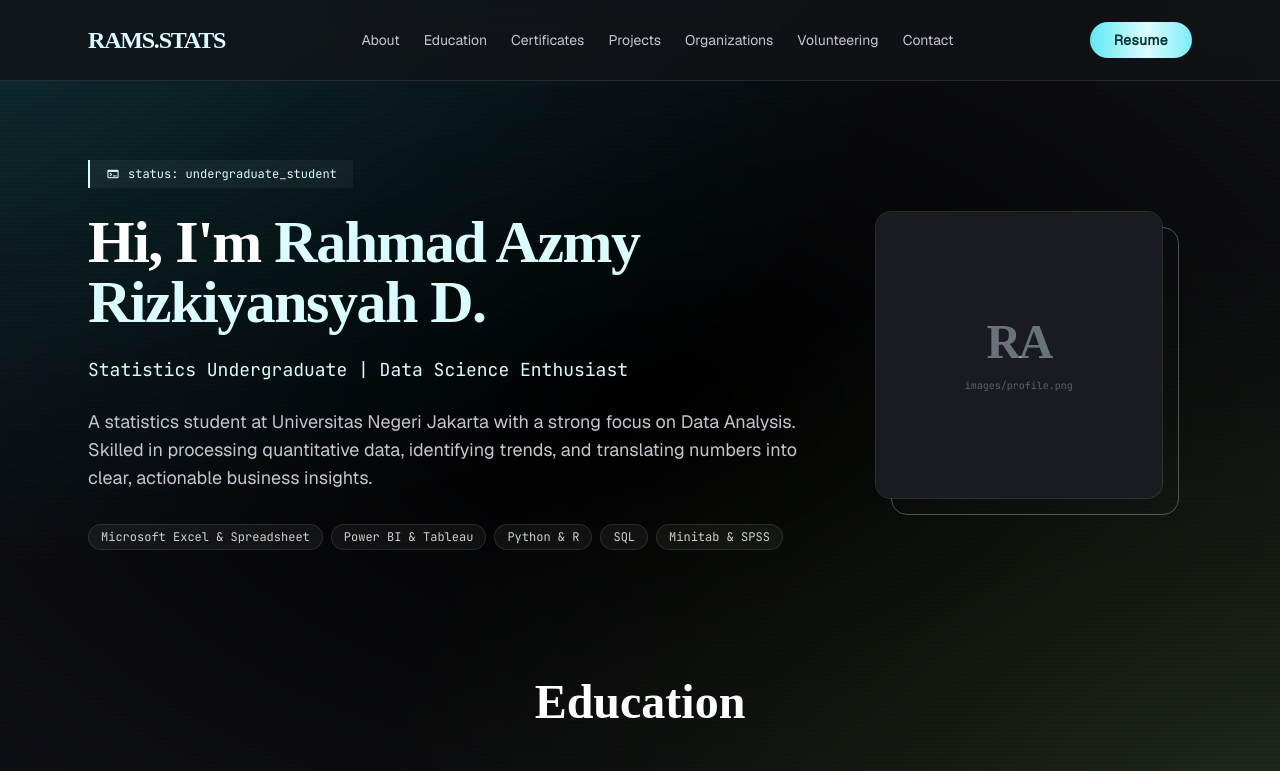
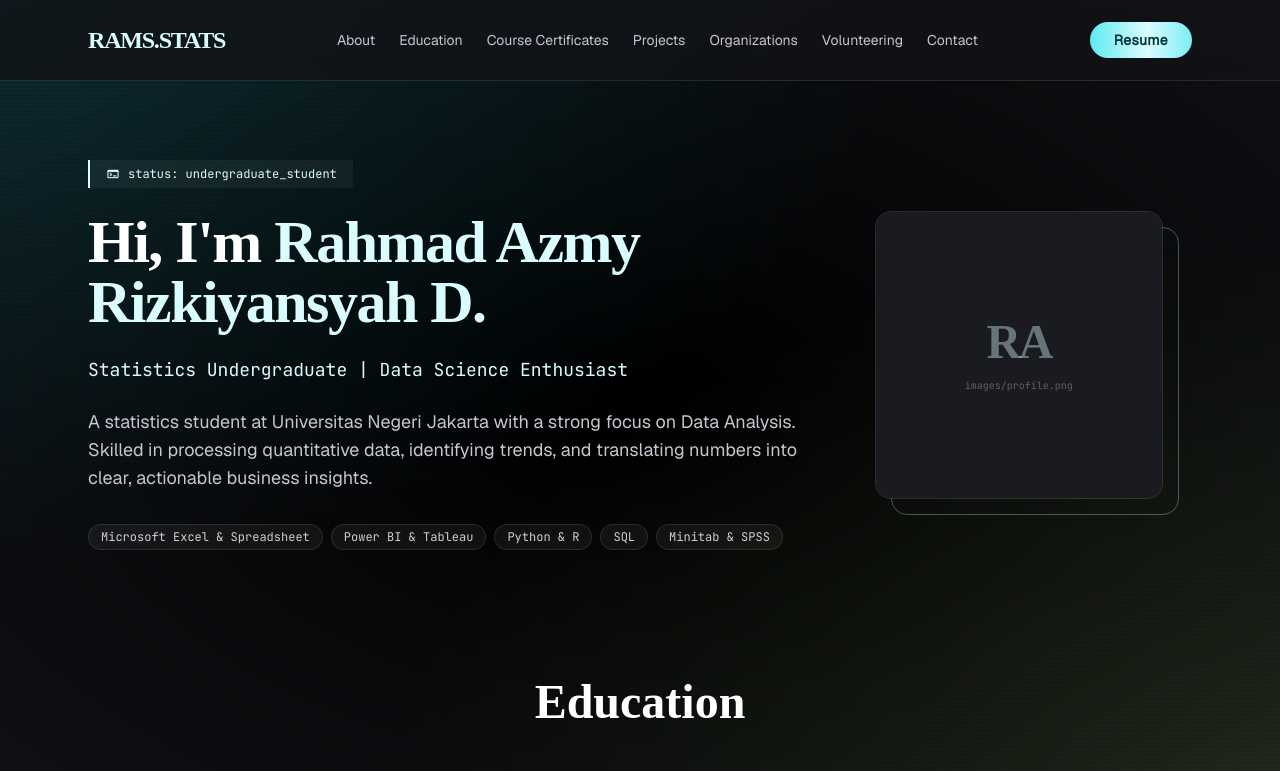
Before and after one commit to Rahzmy/Rahmad-Azmy_Portofolio, a plain HTML site: page index.html in a window 1280 px wide. Shown: the top 771 px of the page. Drawn offline with nearby package versions, Linux system fonts and the light colour scheme; a web font is replaced by a local one.

Commit message:
Update index.html

```diff
--- a/index.html
+++ b/index.html
@@ -43,7 +43,7 @@
             <nav class="hidden md:flex gap-4 lg:gap-6">
                 <a class="text-on-surface-variant hover:text-primary transition-colors text-sm font-medium" href="#about">About</a>
                 <a class="text-on-surface-variant hover:text-primary transition-colors text-sm font-medium" href="#education">Education</a>
-                <a class="text-on-surface-variant hover:text-primary transition-colors text-sm font-medium" href="#certificates">Certificates</a>
+                <a class="text-on-surface-variant hover:text-primary transition-colors text-sm font-medium" href="#certificates">Course Certificates</a>
                 <a class="text-on-surface-variant hover:text-primary transition-colors text-sm font-medium" href="#projects">Projects</a>
                 <a class="text-on-surface-variant hover:text-primary transition-colors text-sm font-medium" href="#organizations">Organizations</a>
                 <a class="text-on-surface-variant hover:text-primary transition-colors text-sm font-medium" href="#volunteering">Volunteering</a>
@@ -142,7 +142,6 @@
     <section id="certificates" class="py-16 px-6 max-w-5xl mx-auto reveal-on-scroll active">
         <h2 class="font-['Chivo'] text-3xl md:text-5xl font-black text-white text-center mb-12">Course Certificates</h2>
         <div class="grid grid-cols-1 md:grid-cols-2 gap-6">
-            <!-- Cert 1 -->
             <div class="glass-card p-6 rounded-xl border border-white/10 bg-white/5 flex gap-4 glow-hover">
                 <span class="material-symbols-outlined text-primary text-3xl">analytics</span>
                 <div>
@@ -152,7 +151,6 @@
                     <p class="text-xs font-['JetBrains_Mono'] text-primary/80 mt-2">Skills: Python, Exploratory Data Analysis</p>
                 </div>
             </div>
-            <!-- Cert 2 -->
             <div class="glass-card p-6 rounded-xl border border-white/10 bg-white/5 flex gap-4 glow-hover">
                 <span class="material-symbols-outlined text-primary text-3xl">monitoring</span>
                 <div>
@@ -162,7 +160,6 @@
                     <p class="text-xs font-['JetBrains_Mono'] text-primary/80 mt-2">Skills: Python (Programming Language)</p>
                 </div>
             </div>
-            <!-- Cert 3 -->
             <div class="glass-card p-6 rounded-xl border border-white/10 bg-white/5 flex gap-4 glow-hover">
                 <span class="material-symbols-outlined text-primary text-3xl">psychology</span>
                 <div>
@@ -172,7 +169,6 @@
                     <p class="text-xs font-['JetBrains_Mono'] text-primary/80 mt-2">Skills: Python, Data Modeling</p>
                 </div>
             </div>
-            <!-- Cert 4 -->
             <div class="glass-card p-6 rounded-xl border border-white/10 bg-white/5 flex gap-4 glow-hover">
                 <span class="material-symbols-outlined text-primary text-3xl">table_rows</span>
                 <div>
@@ -404,7 +400,7 @@
         <nav class="flex flex-col items-center justify-center flex-grow gap-6 text-center">
             <a class="text-primary text-xl font-bold" href="#about" onclick="toggleMenu()">About</a>
             <a class="text-on-surface-variant text-xl font-bold hover:text-primary" href="#education" onclick="toggleMenu()">Education</a>
-            <a class="text-on-surface-variant text-xl font-bold hover:text-primary" href="#certificates" onclick="toggleMenu()">Certificates</a>
+            <a class="text-on-surface-variant text-xl font-bold hover:text-primary" href="#certificates" onclick="toggleMenu()">Course Certificates</a>
             <a class="text-on-surface-variant text-xl font-bold hover:text-primary" href="#projects" onclick="toggleMenu()">Projects</a>
             <a class="text-on-surface-variant text-xl font-bold hover:text-primary" href="#organizations" onclick="toggleMenu()">Organizations</a>
             <a class="text-on-surface-variant text-xl font-bold hover:text-primary" href="#volunteering" onclick="toggleMenu()">Volunteering</a>
```
